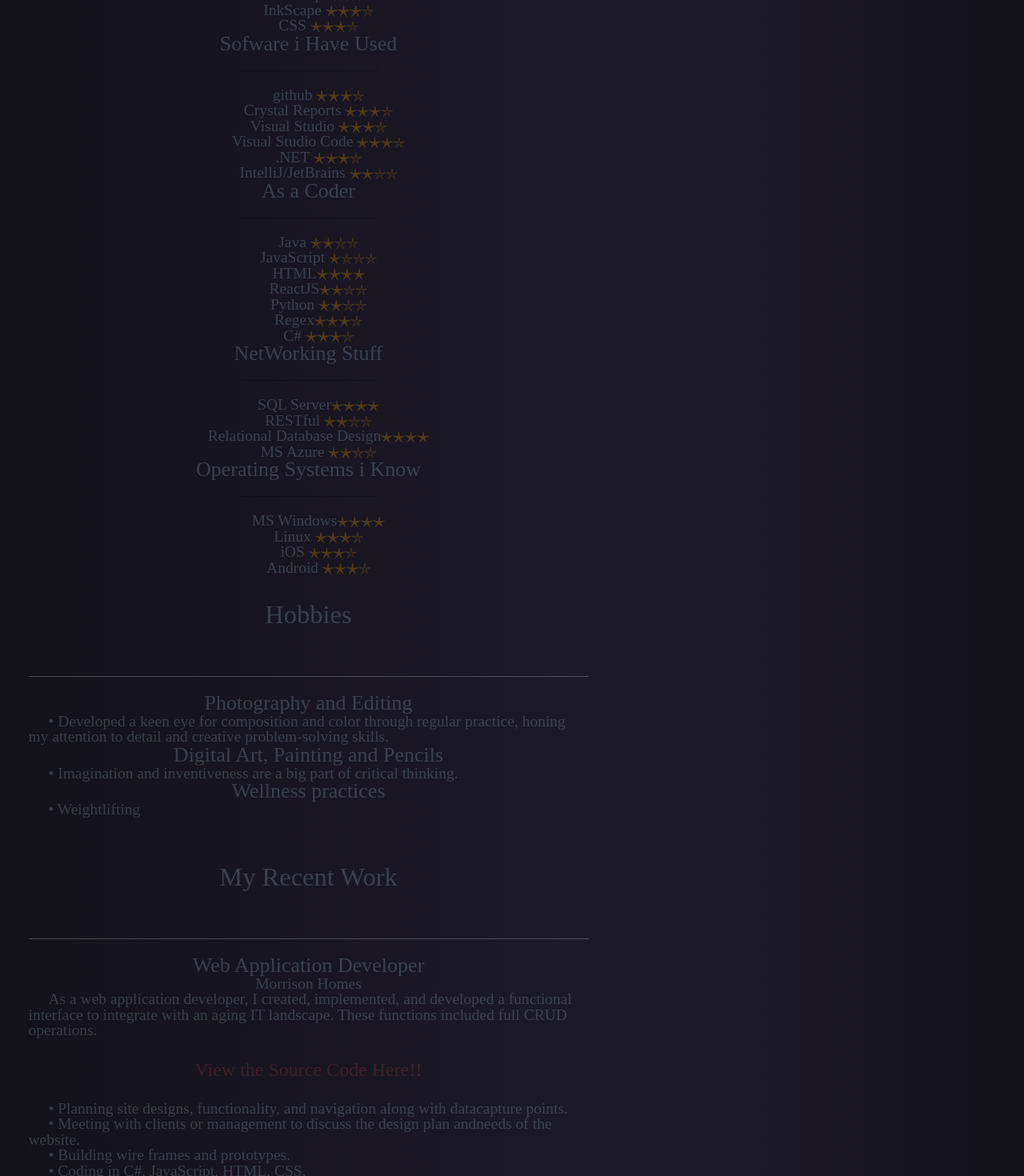
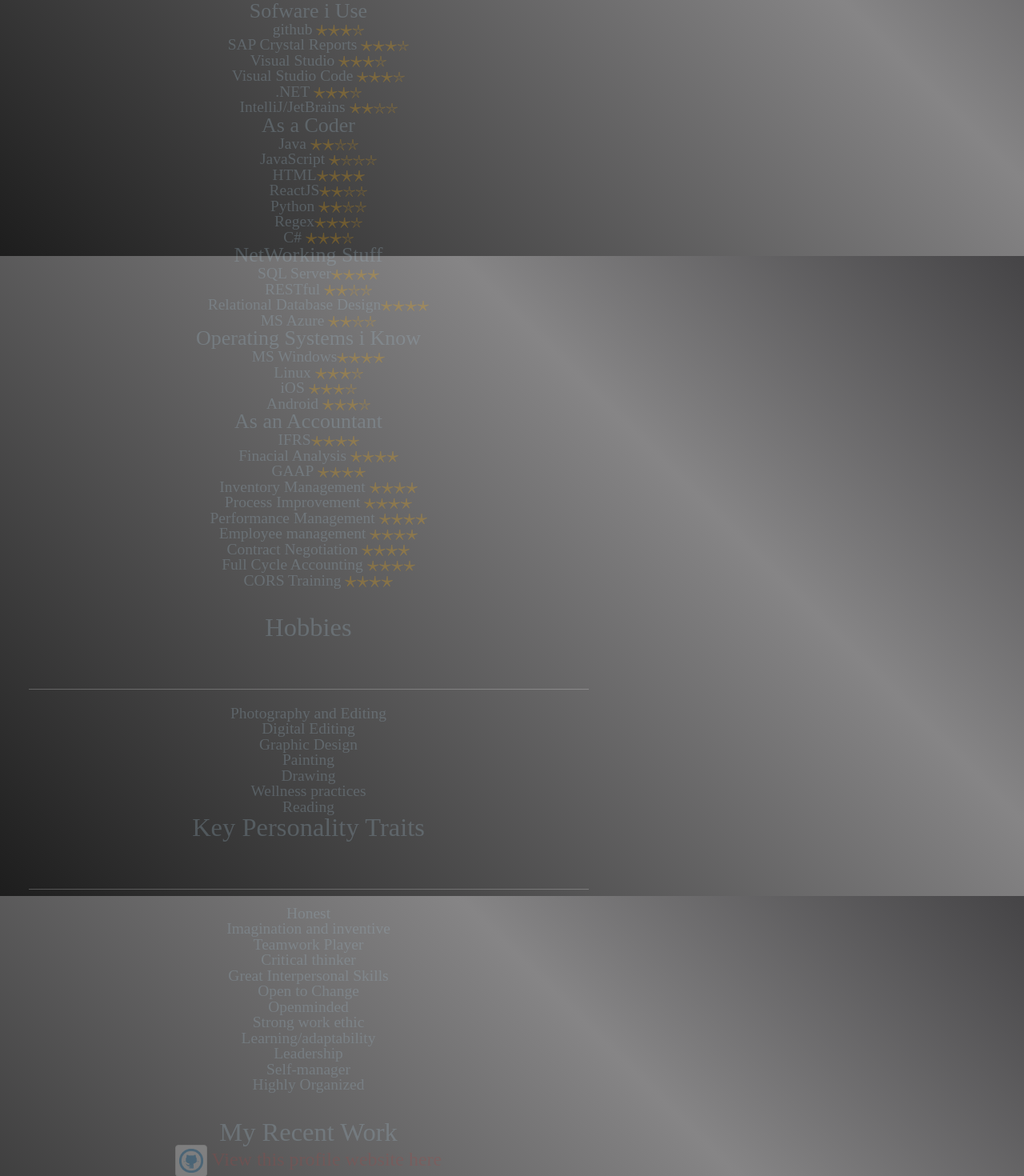
Before and after one commit to AtomDestructo/personalprofile, a React (Create React App) app in the folder personalprofile/: page / in a window 1280 px wide. Shown: the part 1280-2750 px from the top of the page at 80% size. Built offline with nearby package versions, Linux system fonts and the light colour scheme; a web font is replaced by a local one.

Commit message:
updated blurb

```diff
--- a/personalprofile/src/Components/Blurb.js
+++ b/personalprofile/src/Components/Blurb.js
@@ -13,13 +13,14 @@
             <div class="centered2"><img src="/media/logocolorbackgroung.png" width={"200px"} alt="logocolor" class="m-5"/></div>
                 <div class="ts1">Evan Doucett</div>
                 <div class="ts2">Web Developer Profile</div>
-                <div class="ts3">Designer, Frontend / Web Developer and Coder</div>
+                <div class="ts3">Designer, Frontend Creator / Web Developer / Coder and Consultant</div>
                 <div class="ts3">I design and code beautifully simple things, and I love what I do.</div>
                 <hr/>
                     <div class=""><a class="link ts4" href="#ABOUT">About Me</a></div>
                     <div><a class="link ts4" href="#EDUCATION">Education</a></div>
                     <div><a class="link ts4" href="#ABILITIES">Abilities</a></div>
                     <div><a class="link ts4" href="#HOBBIES">Hobbies</a></div>
+                    <div><a class="link ts4" href="#PERSONALITY">Personality</a></div>
                     <div><a class="link ts4" href="#RECENT">Recent Work</a></div>
                 <hr/>
                 <div class="">
@@ -27,7 +28,7 @@
                         <div class="ts3">Calgary, Alberta </div>
                         <div class="link-hover ts3" title="Message Me!!"> Email: edoucett@hotmail.com / evandoucett@theprogramforge.com</div>
                         <a class="" href="www.linkedin.com/in/evan-doucett" ><img src="/Media/iconlinkedin.png" class="img-thumbnail ms-2" width="40em" height="40em" alt="linkedin"/>  </a>
-                        <a class="" href="www.linkedin.com/in/evan-doucett" ><img src="/Media/github.png" class="img-thumbnail ms-2" width="40em" height="40em" alt="linkedin"/>  </a>
+                        <a class="" href="www.linkedin.com/in/evan-doucett" ><img src="/Media/github.png" class="img-thumbnail ms-2" width="40em" height="40em" alt="github"/>  </a>
                 </div>
             </div>
         </section>
@@ -75,24 +76,23 @@
                 Intermediate: <img src="/Media/threestars.svg" width={"60px"} alt="hrseperatortop" class="m-5"/> ~
                 Experienced: <img src="/Media/fourstars.svg" width={"60px"} alt="hrseperatortop" class="m-5"/>
                 </div>
-                <div class="ts2">Designer</div>
-                <hr class="a"></hr>
+
+                <div class="ts2">Working as a Designer</div>
                     <div class="tab ts3">Photoshop <img src="/Media/threestars.svg" width={"60px"} alt="hrseperatortop" class="m-5"/></div>
                     <div class="tab ts3">Lightroom <img src="/Media/threestars.svg" width={"60px"} alt="hrseperatortop" class="m-5"/></div>
                     <div class="tab ts3">Bootstrap <img src="/Media/threestars.svg" width={"60px"} alt="hrseperatortop" class="m-5"/></div>
                     <div class="tab ts3">InkScape  <img src="/Media/threestars.svg" width={"60px"} alt="hrseperatortop" class="m-5"/></div>
                     <div class="tab ts3">CSS <img src="/Media/threestars.svg" width={"60px"} alt="hrseperatortop" class="m-5"/></div>
-                <div class="ts2">Sofware i Have Used</div>
-                <hr class="a"></hr>
+
+                <div class="ts2">Sofware i Use</div>
                     <div class="tab ts3">github <img src="/Media/threestars.svg" width={"60px"} alt="hrseperatortop" class="m-5"/></div>
-                    <div class="tab ts3">Crystal Reports <img src="/Media/threestars.svg" width={"60px"} alt="hrseperatortop" class="m-5"/></div>
+                    <div class="tab ts3">SAP Crystal Reports <img src="/Media/threestars.svg" width={"60px"} alt="hrseperatortop" class="m-5"/></div>
                     <div class="tab ts3">Visual Studio <img src="/Media/threestars.svg" width={"60px"} alt="hrseperatortop" class="m-5"/></div>
                     <div class="tab ts3">Visual Studio Code <img src="/Media/threestars.svg" width={"60px"} alt="hrseperatortop" class="m-5"/></div>
                     <div class="tab ts3">.NET <img src="/Media/threestars.svg" width={"60px"} alt="hrseperatortop" class="m-5"/></div>
                     <div class="tab ts3">IntelliJ/JetBrains <img src="/Media/twostars.svg" width={"60px"} alt="hrseperatortop" class="m-5"/></div>
 
                 <div class="ts2">As a Coder</div>
-                <hr class="a"></hr>
                 <div class="tab ts3">Java <img src="/Media/twostars.svg" width={"60px"} alt="hrseperatortop" class="m-5"/></div>
                     <div class="tab ts3">JavaScript <img src="/Media/onestars.svg" width={"60px"} alt="hrseperatortop" class="m-5"/></div>
                     <div class="tab ts3">HTML<img src="/Media/fourstars.svg" width={"60px"} alt="hrseperatortop" class="m-5"/></div>
@@ -102,34 +102,64 @@
                     <div class="tab ts3">C# <img src="/Media/threestars.svg" width={"60px"} alt="hrseperatortop" class="m-5"/></div>
 
                 <div class="ts2">NetWorking Stuff</div>
-                <hr class="a"></hr>
                     <div class="tab ts3">SQL Server<img src="/Media/fourstars.svg" width={"60px"} alt="hrseperatortop" class="m-5"/></div>
                     <div class="tab ts3">RESTful <img src="/Media/twostars.svg" width={"60px"} alt="hrseperatortop" class="m-5"/></div>
                     <div class="tab ts3">Relational Database Design<img src="/Media/fourstars.svg" width={"60px"} alt="hrseperatortop" class="m-5"/></div>
                     <div class="tab ts3">MS Azure <img src="/Media/twostars.svg" width={"60px"} alt="hrseperatortop" class="m-5"/></div>
 
                 <div class="ts2">Operating Systems i Know</div>
-                <hr class="a"></hr>
                     <div class="tab ts3">MS Windows<img src="/Media/fourstars.svg" width={"60px"} alt="hrseperatortop" class="m-5"/></div>
                     <div class="tab ts3">Linux <img src="/Media/threestars.svg" width={"60px"} alt="hrseperatortop" class="m-5"/></div>
                     <div class="tab ts3">iOS <img src="/Media/threestars.svg" width={"60px"} alt="hrseperatortop" class="m-5"/></div>
                     <div class="tab ts3">Android <img src="/Media/threestars.svg" width={"60px"} alt="hrseperatortop" class="m-5"/></div>
+
+                <div class="ts2">As an Accountant</div>
+                    <div class="tab ts3">IFRS<img src="/Media/fourstars.svg" width={"60px"} alt="hrseperatortop" class="m-5"/></div>
+                    <div class="tab ts3">Finacial Analysis <img src="/Media/fourstars.svg" width={"60px"} alt="hrseperatortop" class="m-5"/></div>
+                    <div class="tab ts3">GAAP <img src="/Media/fourstars.svg" width={"60px"} alt="hrseperatortop" class="m-5"/></div>
+                    <div class="tab ts3">Inventory Management <img src="/Media/fourstars.svg" width={"60px"} alt="hrseperatortop" class="m-5"/></div>
+                    <div class="tab ts3">Process Improvement <img src="/Media/fourstars.svg" width={"60px"} alt="hrseperatortop" class="m-5"/></div>
+                    <div class="tab ts3">Performance Management <img src="/Media/fourstars.svg" width={"60px"} alt="hrseperatortop" class="m-5"/></div>
+                    <div class="tab ts3">Employee management <img src="/Media/fourstars.svg" width={"60px"} alt="hrseperatortop" class="m-5"/></div>
+                    <div class="tab ts3">Contract Negotiation <img src="/Media/fourstars.svg" width={"60px"} alt="hrseperatortop" class="m-5"/></div>
+                    <div class="tab ts3">Full Cycle Accounting <img src="/Media/fourstars.svg" width={"60px"} alt="hrseperatortop" class="m-5"/></div>
+                    <div class="tab ts3">CORS Training <img src="/Media/fourstars.svg" width={"60px"} alt="hrseperatortop" class="m-5"/></div>
         </section>
 
         <section class="section_center">
             <div class="centered2 ts1" id="HOBBIES">Hobbies</div>
             <div class="centered2 bar"><img src="/Media/iconfire.svg" width={"40px"} alt="hrseperatortop" class="m-5"/></div>
             <hr/>
-            <div class="ts2 centered2">Photography and Editing</div>
-            <div class="ts3 tab">• Developed a keen eye for composition and color through regular practice, honing my attention to detail and creative problem-solving skills.</div>
-            <div class="ts2 centered2">Digital Art, Painting and Pencils</div>
-            <div class="ts3 tab">• Imagination and inventiveness are a big part of critical thinking.</div>
-            <div class="ts2 centered2">Wellness practices</div>
-            <div class="ts3 tab">• Weightlifting</div>
+                <div class="ts3 centered2">Photography and Editing</div>
+                <div class="ts3 centered2">Digital Editing</div>
+                <div class="ts3 centered2">Graphic Design</div>
+                <div class="ts3 centered2">Painting</div>
+                <div class="ts3 centered2">Drawing</div>
+                <div class="ts3 centered2">Wellness practices</div>
+                <div class="ts3 centered2">Reading</div>
+            <div class="centered2 ts1" id="PERSONALITY">Key Personality Traits</div>
+            <div class="centered2 bar"><img src="/Media/iconfire.svg" width={"40px"} alt="hrseperatortop" class="m-5"/></div>
+            <hr/>
+            <div class="centered2">
+                <div class="ts3">Honest</div>
+                <div class="ts3">Imagination and inventive</div>
+                <div class="ts3">Teamwork Player</div>
+                <div class="ts3">Critical thinker</div>
+                <div class="ts3">Great Interpersonal Skills</div>
+                <div class="ts3">Open to Change</div>
+                <div class="ts3">Openminded</div>
+                <div class="ts3">Strong work ethic</div>
+                <div class="ts3">Learning/adaptability</div>
+                <div class="ts3">Leadership</div>
+                <div class="ts3">Self-manager</div>
+                <div class="ts3">Highly Organized</div>
+            </div>
         </section>
 
         <section class="section_center">
             <div class="centered2 ts1" id="RECENT">My Recent Work</div>
+                <div class="centered2"><a class="text-danger" href="https://github.com/AtomDestructo/personalprofile/tree/main/personalprofile"><img src="/Media/github.png" class="img-thumbnail ms-2" width="40em" height="40em" alt="github"/> View this profile website here</a>   </div>
+                <br/>
             <div class="centered2 bar"><img src="/Media/iconfire.svg" width={"40px"} alt="hrseperatortop" class="m-5"/></div>
             <hr/>
             <div class="ts2 centered2">Web Application Developer</div>
@@ -139,7 +169,7 @@
                     These functions included full CRUD operations.
                 </div>
                 <br/>
-                <div class="centered2"><a class="text-danger" href="https://cute-pika-83ca97.netlify.app">View the Source Code Here!!</a>   </div>
+                <div class="centered2"><a class="text-danger" href="https://cute-pika-83ca97.netlify.app"><img src="/Media/github.png" class="img-thumbnail ms-2" width="40em" height="40em" alt="github"/> View the Source Code Here!!</a>   </div>
                 <br/>
                 <div >
                     <div class="ts3 tab">• Planning site designs, functionality, and navigation along with datacapture points.</div>
@@ -160,8 +190,10 @@
                 </div>
                 <br/>
                 <div class="centered2"><a class="text-danger" href="https://cute-pika-83ca97.netlify.app">View the Website Here!!</a>   </div>
+                <div class="centered2"><a class="text-danger" href="https://github.com/AtomDestructo/SandPiperSolutionsIncWebsite"><img src="/Media/github.png" class="img-thumbnail ms-2" width="40em" height="40em" alt="github"/> View the Source Code Here!!</a>   </div>
                 <br/>
                 <div>
+                    <div class="ts3 tab">• Branding and consulting.</div>
                     <div class="ts3 tab">• Understanding UI, cross-browser compatibility, and general webfunctionality and standards.</div>
                     <div class="ts3 tab">• Utilizing web applications and programming languages</div>
                     <div class="ts3 tab">• Meeting with clients or management to discuss the design plan andneeds of the website.</div>
@@ -204,8 +236,8 @@
                 </div>
         </section>
         </div>
+
         </>
-    )
-
+        )
+    }
 }
-}
--- a/personalprofile/src/Styles/App.css
+++ b/personalprofile/src/Styles/App.css
@@ -49,7 +49,8 @@
   background-repeat: no-repeat;
   background-position: center center;
   background: rgb(0,36,20);
-  background: linear-gradient(90deg, rgb(19, 17, 26) 0%, rgb(30, 27, 41) 66%, rgba(19, 17, 26) 100%);
+  /*background: linear-gradient(90deg, rgb(19, 17, 26) 0%, rgb(30, 27, 41) 66%, rgba(19, 17, 26) 100%);*/
+  background: linear-gradient(45deg, rgb(29, 29, 29) 0%, rgb(134, 133, 134) 66%, rgb(69, 68, 70) 100%);
   border-radius: 25px;
   -webkit-border-radius: 25px;
   -moz-border-radius: 25px;
@@ -96,6 +97,7 @@
 .sticky_title_bar:hover .ts1{
   text-shadow: 2px 2px 5px red;
 }
+
 .sticky_title_bar:hover .ts3{
   font-size: .8em;
   font-weight: bolder;
@@ -135,7 +137,7 @@
 .section_center:hover .ts1{ color:#0f0f0f; font-style: oblique 45deg; font-size: 1.75em; text-shadow: 2px 2px 5px red;}
 .section_center:hover b{ color:#0f0f0f; }
 .section_center:hover c{ color:#0f0f0f;}
-.section_center:hover .ts2{ color:#0f0f0f; margin: 2px; font-weight: bold;}
+.section_center:hover .ts2{ color:#0f0f0f; margin: 2px; font-weight: bold; text-decoration: underline;}
 .section_center:hover .ts4{ color:#0f0f0f; margin: 2px; font-weight: bold;}
 .section_center:hover .bar{ visibility: visible; height: 0;}
 .section_center .bar{ visibility: hidden;}
```
